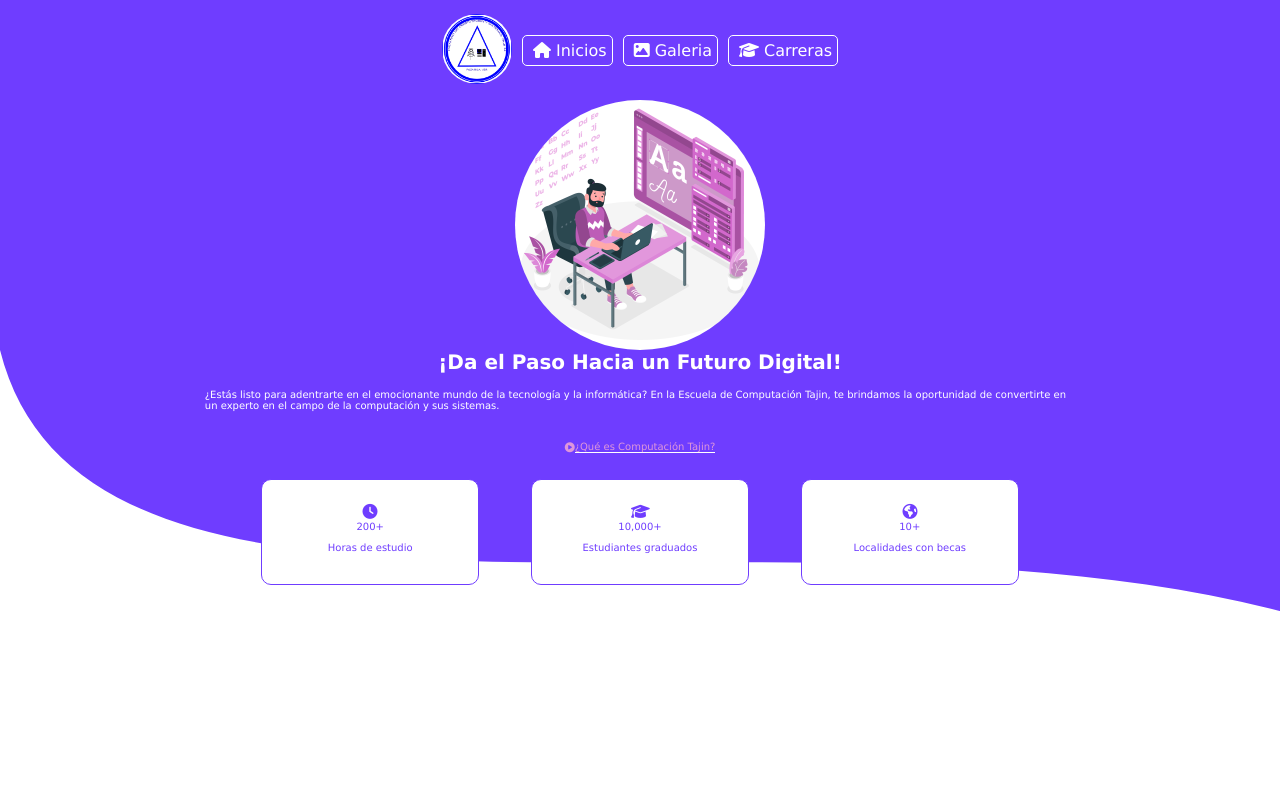
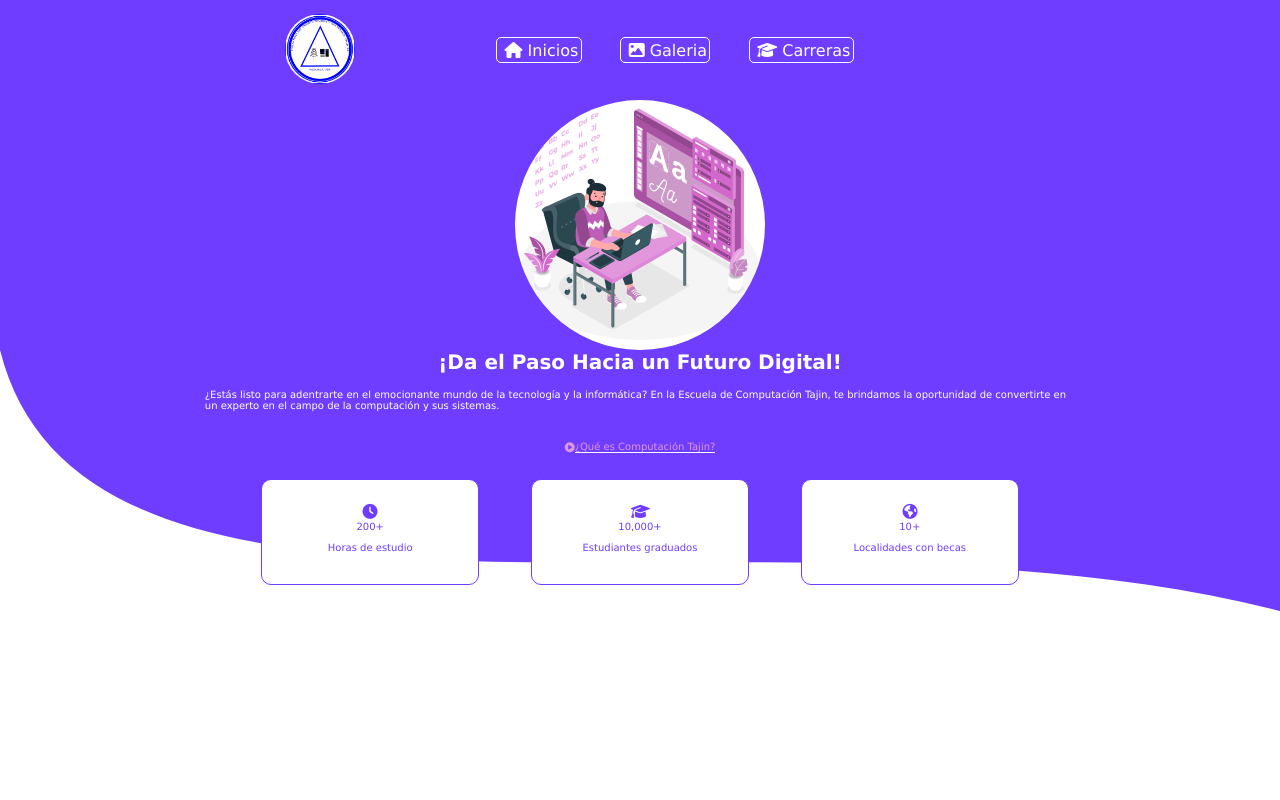
Before and after one commit to jsanchez-c137/landing_tajin, a plain HTML site: page Proyecto J/Index.html in a window 1280 px wide. Shown: the top 800 px of the page. Drawn offline with Linux system fonts and the light colour scheme.

Commit message:
retoque de header

```diff
--- a/Proyecto J/styles.css
+++ b/Proyecto J/styles.css
@@ -80,12 +80,6 @@ main *{
     align-items: center;
 }
 
-.logo-img {
-    width: 7rem;
-    height: 7rem;
-    border-radius: 50%;
-}
-
 header{
     z-index: 1;
     display: flex;
@@ -97,31 +91,52 @@ header{
     position: fixed;
 }
 
-.navbar ul{
-    max-width: 100%;
+.logo-img {
+    width: 7rem;
+    height: 7rem;
+    border-radius: 50%;
+}
+
+.navbar{
+    justify-content: center;
+    align-items: center;
     display: flex;
     flex-wrap: wrap;
     flex-direction: row;
+    min-width: 50%;
+
 }
 
+.navbar ul{
+    justify-content: center;
+    align-items: center;
+    display: flex;
+    flex-wrap: wrap;
+    flex-direction: row;
+    width: 100%;
+}
+
+.navbar ul li{
+margin: 3%;
+}
+
+.navbar ul li:hover  *{
+    color: var(--links);
+    scale: 1.3;
+    transition: .2s;
+}
+
+
 .navbar ul li a{
-    max-width: 50rem ;
-    margin-left: 1rem;
     color: var(--white);
     border: 0.1rem solid var(--white);
     border-radius: 0.5rem;
-    padding: 0.5rem;
+    padding: 0.25rem;
     font-size: 1.6rem;
 }
 
 .navbar ul li a:hover{
 border: 0.2rem solid var(--links);
-}
-
-.navbar ul li:hover  *{
-    color: var(--links);
-    scale: 1.3;
-    transition: .5s;
 }
 
 .section-inicio{
```
